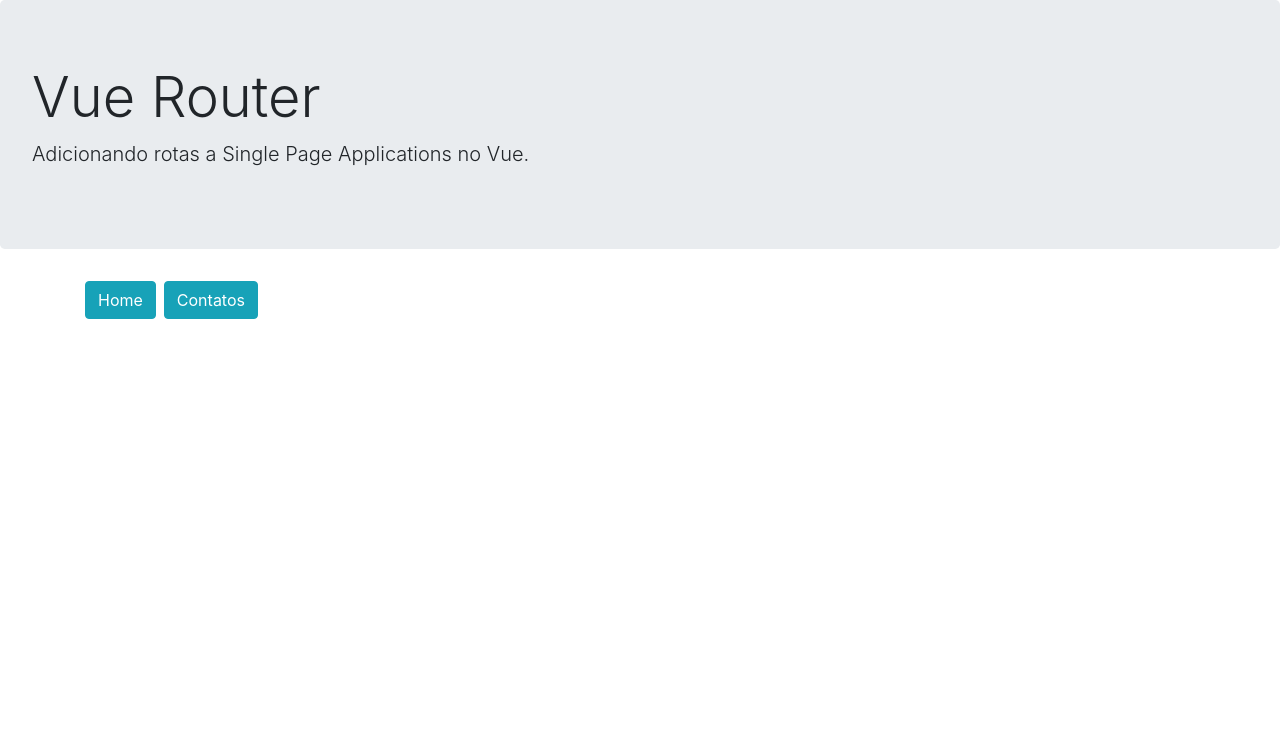
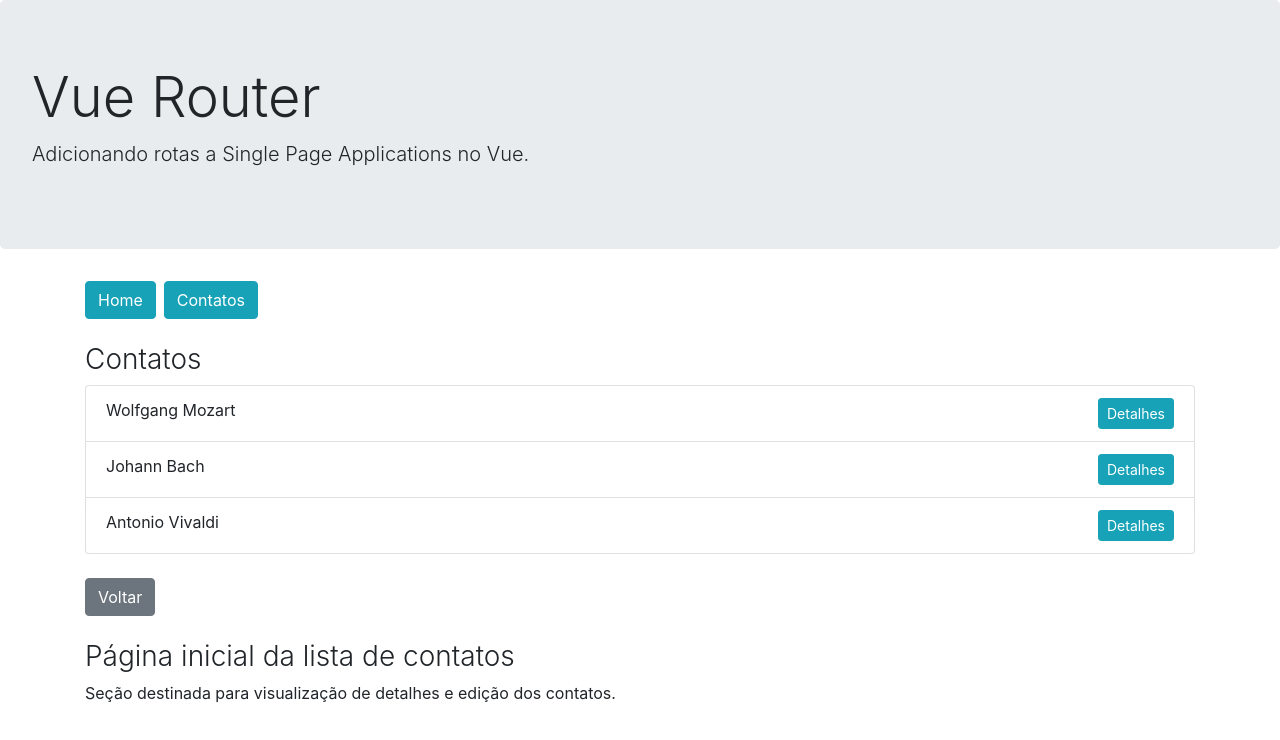
Before and after one commit to lourencofelipe/vue-router, a Vue app: page /meus-contatos in a window 1280 px wide. Shown: the top 740 px of the page. Built offline with nearby package versions, Linux system fonts and the light colour scheme.

Commit message:
Adding route alias

```diff
--- a/src/router.js
+++ b/src/router.js
@@ -16,6 +16,7 @@ export default new VueRouter({
     {
       path: '/contatos',
       component: Contatos,
+      alias: ['/meus-contatos', '/lista-de-contatos'],
       children: [
         // meus-contatos.com/contatos/teste
         {
@@ -25,6 +26,7 @@ export default new VueRouter({
         },  //segmento Dinâmico; meus-contatos.com/contatos/2
         {
           path: ':id/editar',
+          alias: ':id/alterar',
           component: {
             default: ContatoEditar,
             'contato-detalhes': ContatoDetalhes
```
